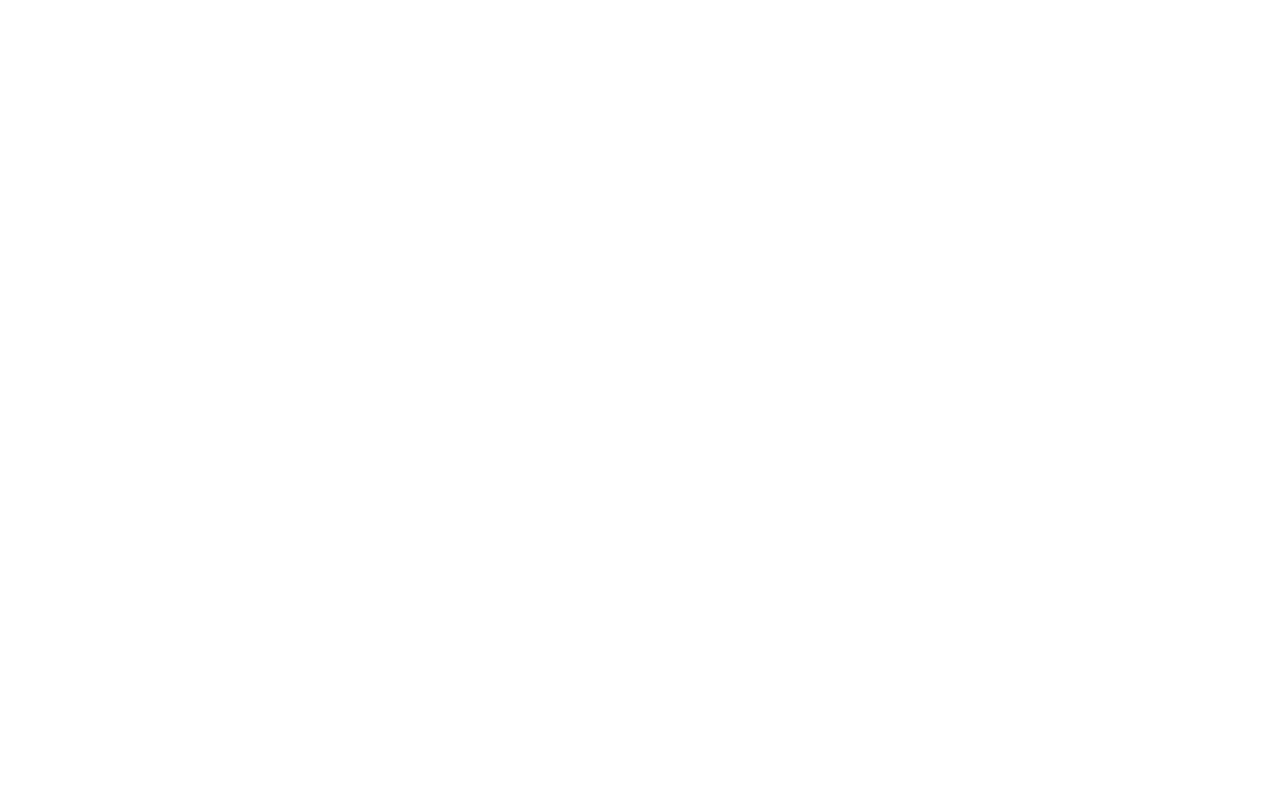
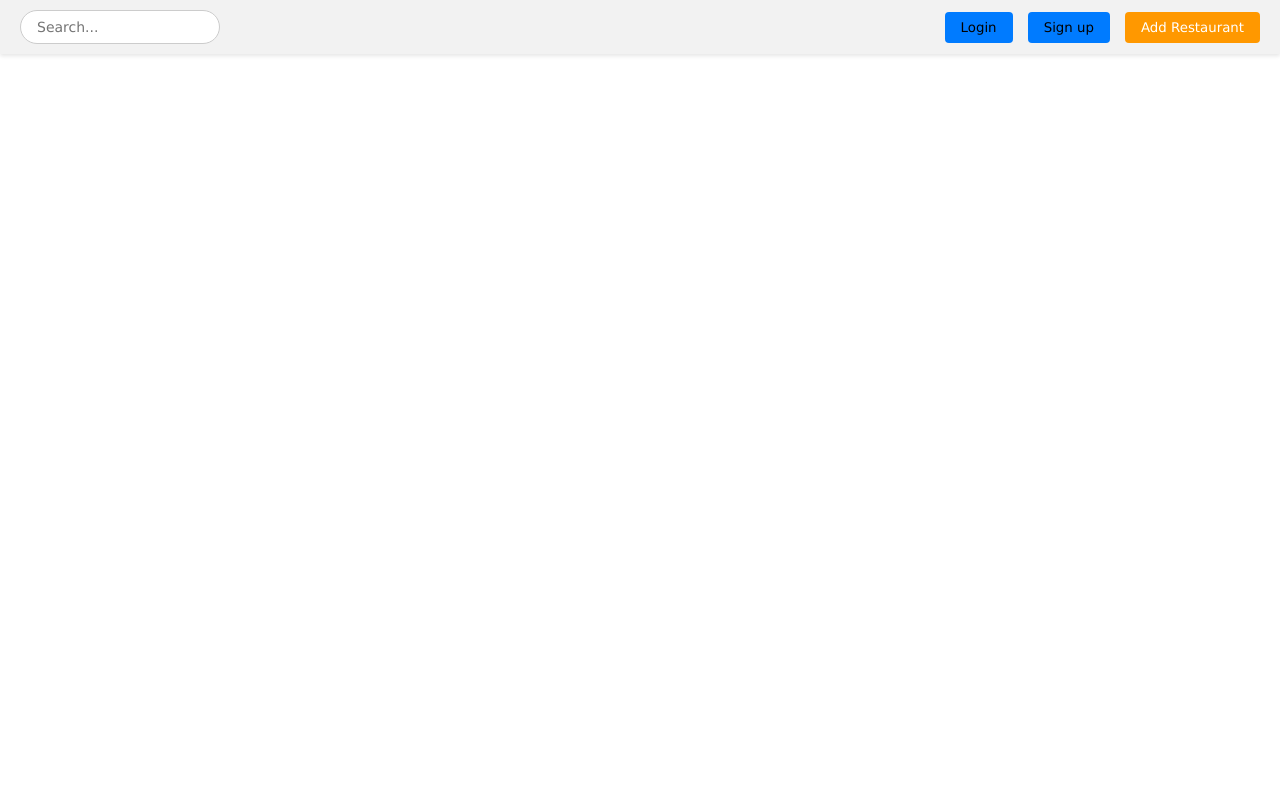
Before and after one commit to yksen/databases, a PHP site: page / in a window 1280 px wide. Before the commit the page is empty. Run offline with PHP 8.4, Linux system fonts and the light colour scheme; a stand-in replaces the project's code that opens the database connection.

Commit message:
Add top menu with search bar and buttons

```diff
--- a/project/src/index.php
+++ b/project/src/index.php
@@ -1,2 +1,2 @@
-<?php
-require_once "database-connection.php";
+<link rel="stylesheet" href="styles.css" type="text/css">
+<?php require_once "menu.php"; ?>
--- /dev/null
+++ b/project/src/menu.php
@@ -0,0 +1,10 @@
+<div class="topbar">
+    <div class="search-bar">
+        <input type="text" placeholder="Search...">
+    </div>
+    <div class="menu-buttons">
+        <button class="menu-button">Login</button>
+        <button class="menu-button">Sign up</button>
+        <button class="menu-button add-restaurant-button">Add Restaurant</button>
+    </div>
+</div>
--- /dev/null
+++ b/project/src/styles.css
@@ -0,0 +1,53 @@
+* {
+    font-family: Verdana, Geneva, Tahoma, sans-serif;
+}
+
+.topbar {
+    background-color: #f2f2f2;
+    box-shadow: 0 2px 4px rgba(0, 0, 0, 0.1);
+    position: fixed;
+    top: 0;
+    left: 0;
+    width: 100%;
+    display: flex;
+    justify-content: space-between;
+    align-items: center;
+    padding: 10px 20px;
+    box-sizing: border-box;
+}
+
+.search-bar {
+    text-align: center;
+}
+
+.search-bar input {
+    padding: 8px 16px;
+    border: 1px solid #ccc;
+    border-radius: 20px;
+    font-size: 14px;
+    width: 200px;
+    box-sizing: border-box;
+    outline: none;
+}
+
+.menu-button {
+    padding: 8px 16px;
+    margin-left: 10px;
+    border-radius: 4px;
+    border: none;
+    cursor: pointer;
+    background-color: #007bff;
+}
+
+.menu-button:hover {
+    background-color: #0069d9;
+}
+
+.add-restaurant-button {
+    background-color: #ff9800;
+    color: #fff;
+}
+
+.add-restaurant-button:hover {
+    background-color: #f57c00;
+}
```
Also changed, not shown: 1 other file.
